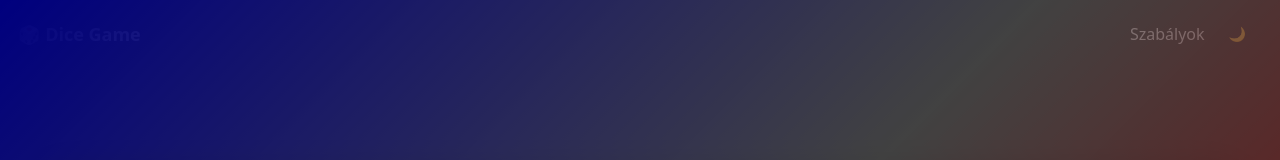
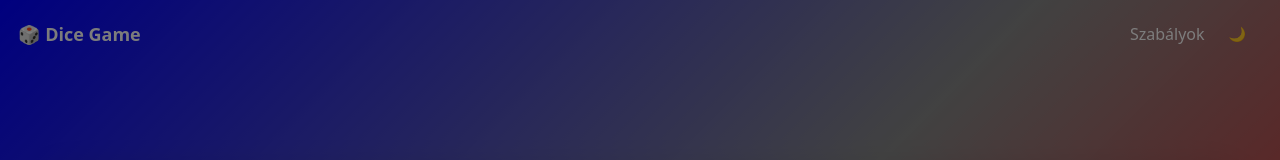
Before and after one commit to zsoltnemesnyikwebery/dice-game--vite, a React (Vite) app: page /game in a window 1280 px wide. Shown: the top 160 px of the page. Built offline with nearby package versions, Linux system fonts and the light colour scheme.

Commit message:
bugfix: fix pagewidth

```diff
--- a/src/components/GradientBackground.tsx
+++ b/src/components/GradientBackground.tsx
@@ -1,7 +1,7 @@
 const GradientBackground = ({colors}: {colors: [string, string]}) => {
   return (
     <div
-        className="absolute inset-0"
+        className="fixed w-screen h-screen inset-0 overflow-x-hidden"
         style={{
             background: `linear-gradient(135deg, ${colors[0]}, rgba(255,255,255,.5), ${colors[1]})`
         }}
--- a/src/components/layout/Header.tsx
+++ b/src/components/layout/Header.tsx
@@ -11,7 +11,7 @@ export const Header = () => {
       initial={{ y: -20, opacity: 0 }}
       animate={{ y: 0, opacity: 1 }}
       transition={{ duration: .5, ease: "easeOut" }}
-      className="sticky top-0 w-full py-4"
+      className="sticky z-10 top-0 w-full py-4"
     >
       <div className="container mx-auto flex items-center justify-between">
         {/* Logo */}
```
